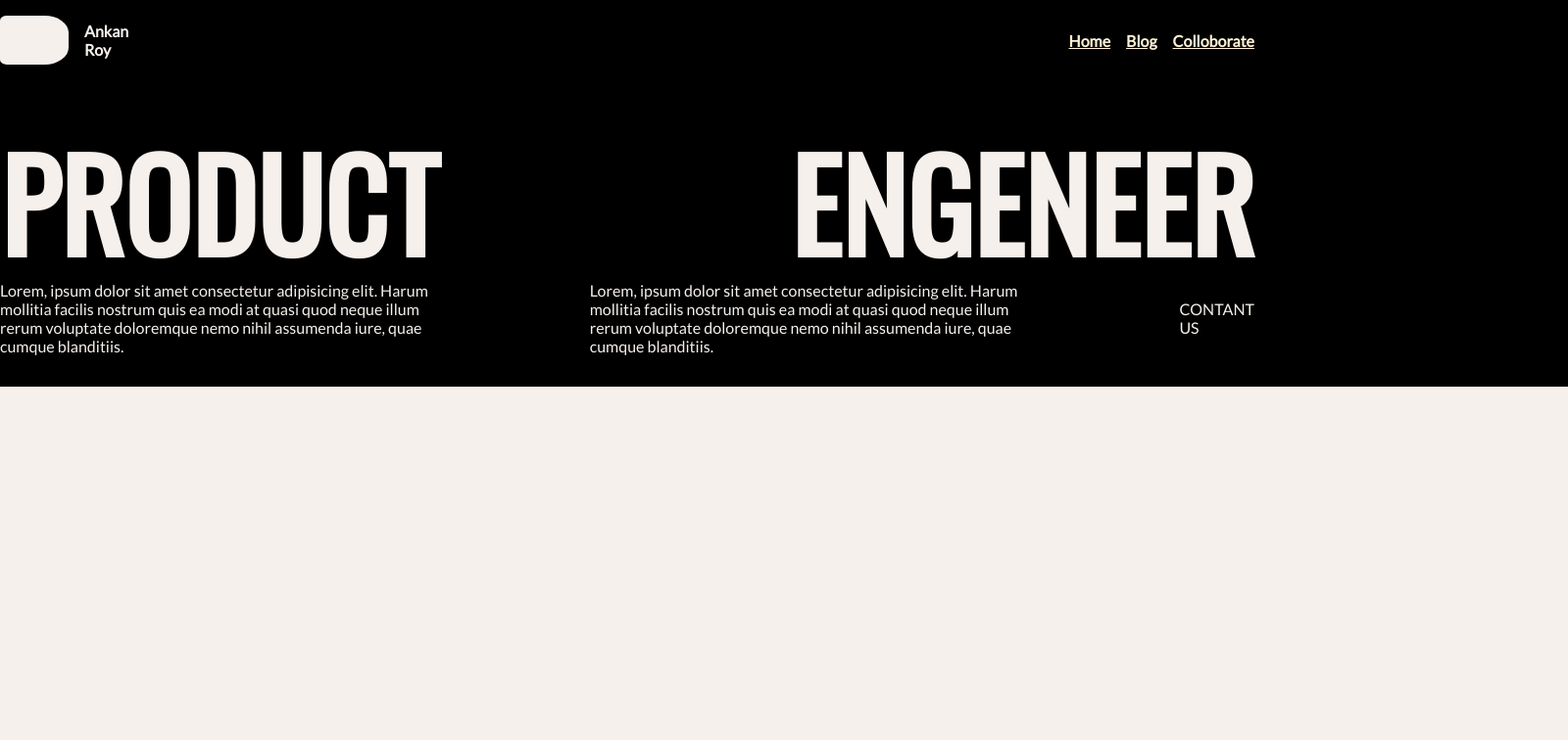
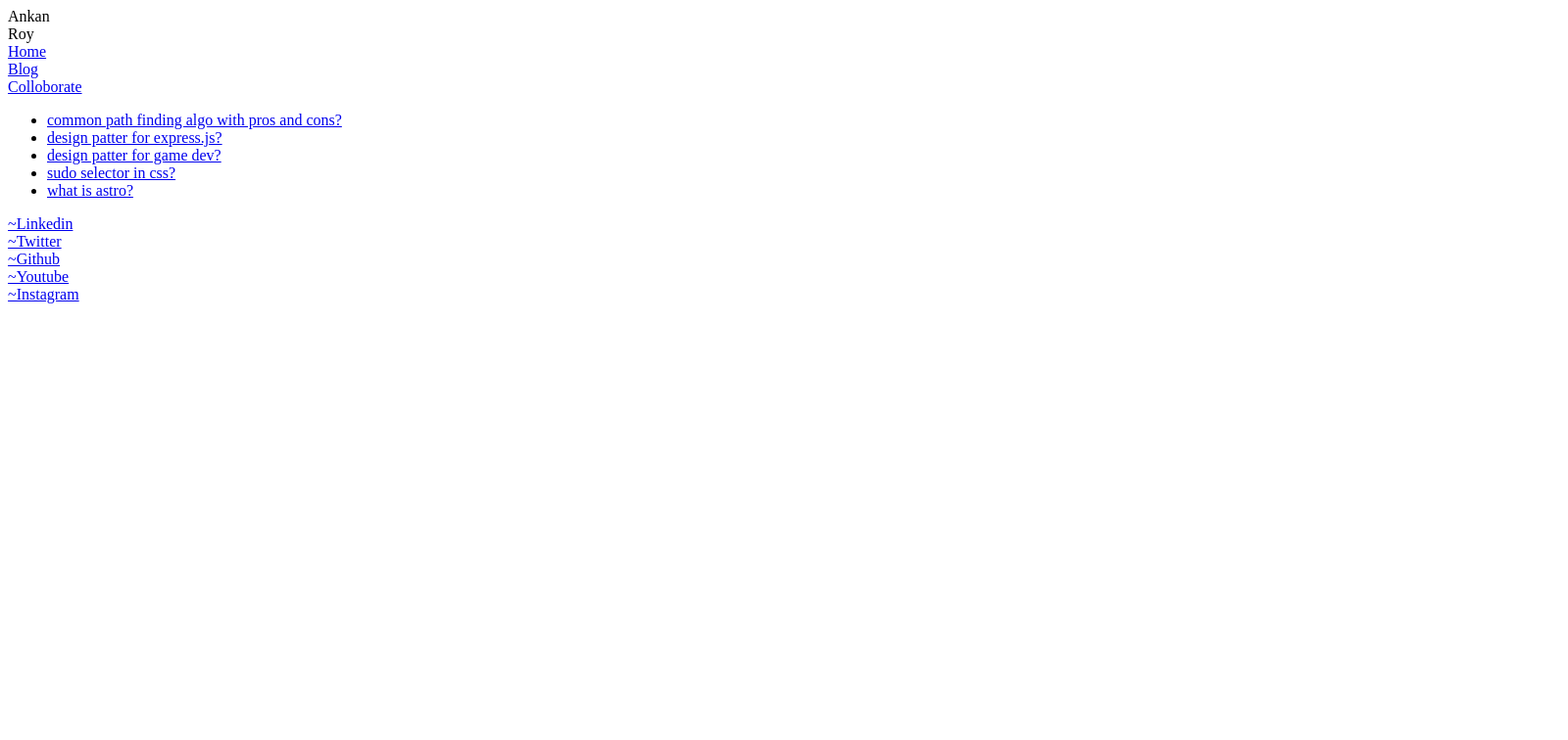
Before and after one commit to cu8code/cu8code.github.io, an Astro site: page / in a window 1280 px wide. Shown: the top 756 px of the page at 98% size, 1600 px wide, since content can reach past the window. Built offline with nearby package versions, Linux system fonts and the light colour scheme; Astro itself is replaced by a stand-in of ours; a web font is replaced by a local one.

Commit message:
Going back to simple days 	modified:   pnpm-lock.yaml 	modified:   src/components/Linkstree.astro 	modified:   src/components/Navigation.astro 	modified:   src/layouts/Page.astro 	deleted:    src/pages/blog.astro 	modified:   src/pages/index.astro

```diff
--- a/src/components/Linkstree.astro
+++ b/src/components/Linkstree.astro
@@ -1,10 +1,3 @@
-
-<style>
-    div:nth-child(odd) {
-        background: #1a1919;
-    }
-</style>
-
 <div class="max-width">
     <div>
         <div><a href="https://www.linkedin.com/in/usrbincat">~Linkedin</a></div>
--- a/src/components/Navigation.astro
+++ b/src/components/Navigation.astro
@@ -1,37 +1,3 @@
-<style>
-    nav {
-        display: flex;
-        flex-direction: row;
-        justify-content: space-between;
-        align-items: center;
-        padding-top: 1rem;
-    }
-
-    .navigation-link {
-        display: flex;
-        flex-direction: row;
-        gap: 1rem;
-        font-weight: 900;
-    }
-
-    .left {
-        display: flex;
-        flex-direction: row;
-        gap: 1rem;
-        align-items: center;
-    }
-    .logo {
-        width: 70px;
-        height: 50px;
-        background: var(--primary-font-color);
-        border-radius: 10% 35% 35% 10%;
-    }
-    .name {
-        display: flex;
-        flex-direction: column;
-        font-weight: 900;
-    }
-</style>
 <nav class="max-width">
     <div class="left">
         <div class="logo"></div>
--- a/src/layouts/Page.astro
+++ b/src/layouts/Page.astro
@@ -12,38 +12,6 @@ import "@fontsource/lato";
         <meta name="viewport" content="width=device-width, initial-scale=1.0" />
         <title>This is a cool website</title>
     </head>
-    <style is:global>
-        :root {
-            --primary-font-color:  rgb(245, 240, 236);
-            --primary-bg:  rgb(0, 0, 0);
-        }
-        *{
-            padding: 0;
-            margin: 0;
-            box-sizing: border-box;
-        }
-        h1,
-        h2,
-        h3 {
-            font-family: "lustria", serif;
-            font-weight: 900;
-        }
-        body {
-            font-family: "lato", sans-serif;
-            font-size: 1rem;
-            background-color: var(--primary-bg);
-            color: var(--primary-font-color);
-        }
-        a {
-            color: #fff2d5;
-        }
-        .max-width {
-            max-width: 1400px;
-            align-items: center;
-            justify-content: center;
-            margin: 0 auto;
-        }
-    </style>
     <body>
         <Navigation />
         <slot />
--- a/src/pages/blog.astro
+++ /dev/null
@@ -1,31 +0,0 @@
----
-const allpost = await Astro.glob("./posts/*.md*");
-import Page from "@/layouts/Page.astro";
----
-
-<style>
-    a {
-        font-size: 1.8rem;
-    }
-
-    li:nth-child(odd) {
-        background: #1a1919;
-    }
-
-    li:nth-child(even) {
-        background: #252525;
-    }
-</style>
-<Page>
-    <ul>
-        {
-            allpost.map((post) => {
-                return (
-                    <li>
-                        <a href={post.url}>{post.frontmatter.title}</a>
-                    </li>
-                );
-            })
-        }
-    </ul>
-</Page>
--- a/src/pages/index.astro
+++ b/src/pages/index.astro
@@ -1,45 +1,18 @@
 ---
+const allpost = await Astro.glob("./posts/*.md*");
 import Page from "@/layouts/Page.astro";
-import "@fontsource/oswald";
 ---
 
-<style>
-    h1 {
-        padding-top: 8rem;
-        text-align: justify;
-        font-family: "Oswald", sans-serif;
-        font-size: 9.9vw;
-        line-height: 1.9vw;
-    }
-    h1:after {
-        content: "";
-        display: inline-block;
-        width: 100%;
-    }
-    .hero-text {
-        display: flex;
-        flex-direction: row;
-        gap: 11vw;
-    }
-    .logo {
-        margin-top: 2rem;
-        width: 1600px;
-        height: 800px;
-        background: var(--primary-font-color);
-    }
-</style>
 <Page>
-    <h1 class="max-width">PRODUCT ENGENEER</h1>
-    <div class="hero-text max-width">
-        <div style="flex-basis: 1/3;">
-            Lorem, ipsum dolor sit amet consectetur adipisicing elit. Harum mollitia facilis nostrum quis ea modi at quasi quod neque illum rerum voluptate doloremque nemo nihil assumenda iure, quae cumque blanditiis.
-        </div>
-        <div style="flex-basis: 1/3;">
-            Lorem, ipsum dolor sit amet consectetur adipisicing elit. Harum mollitia facilis nostrum quis ea modi at quasi quod neque illum rerum voluptate doloremque nemo nihil assumenda iure, quae cumque blanditiis.
-        </div>
-        <div style="flex-basis: 1/3;">
-            CONTANT US
-        </div>
-    </div>
-    <div class="logo"></div>
+    <ul>
+        {
+            allpost.map((post) => {
+                return (
+                    <li>
+                        <a href={post.url}>{post.frontmatter.title}</a>
+                    </li>
+                );
+            })
+        }
+    </ul>
 </Page>
```
Also changed, not shown: pnpm-lock.yaml.
